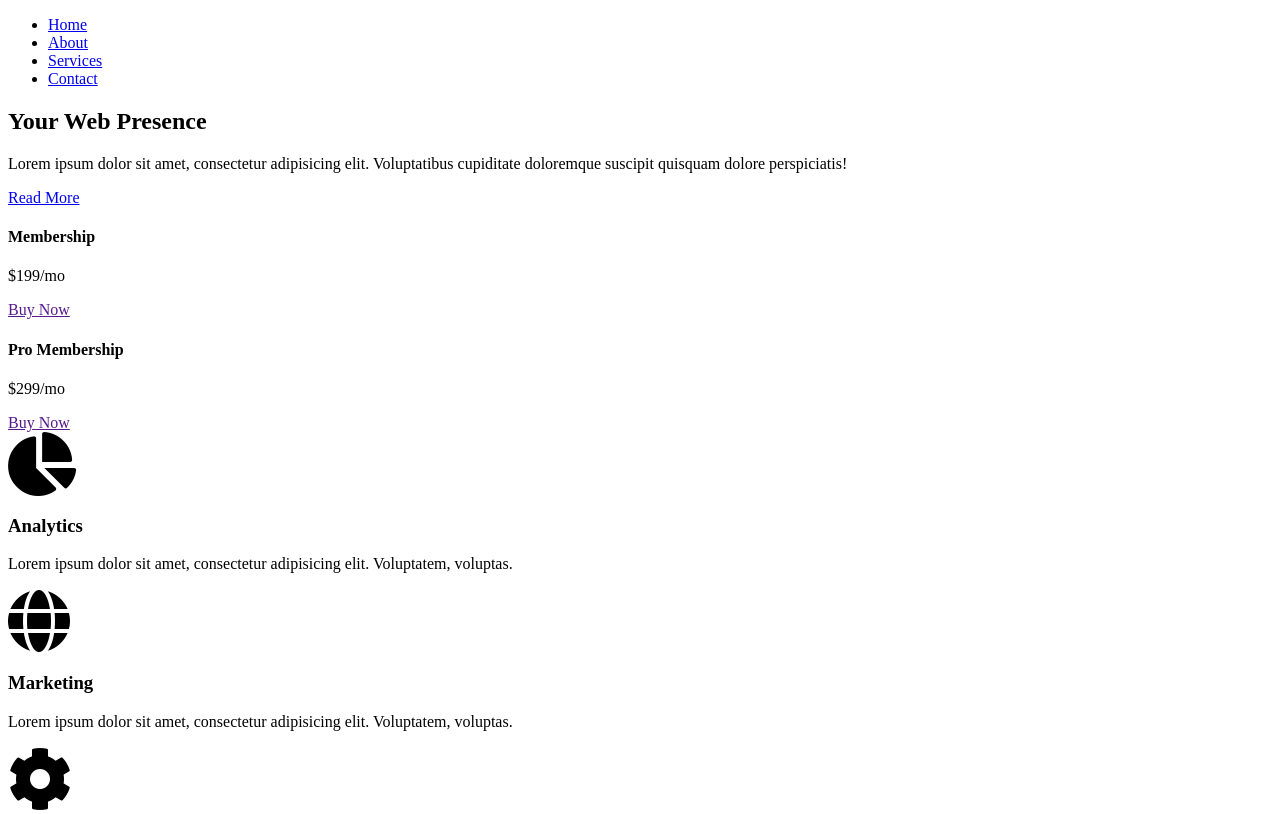
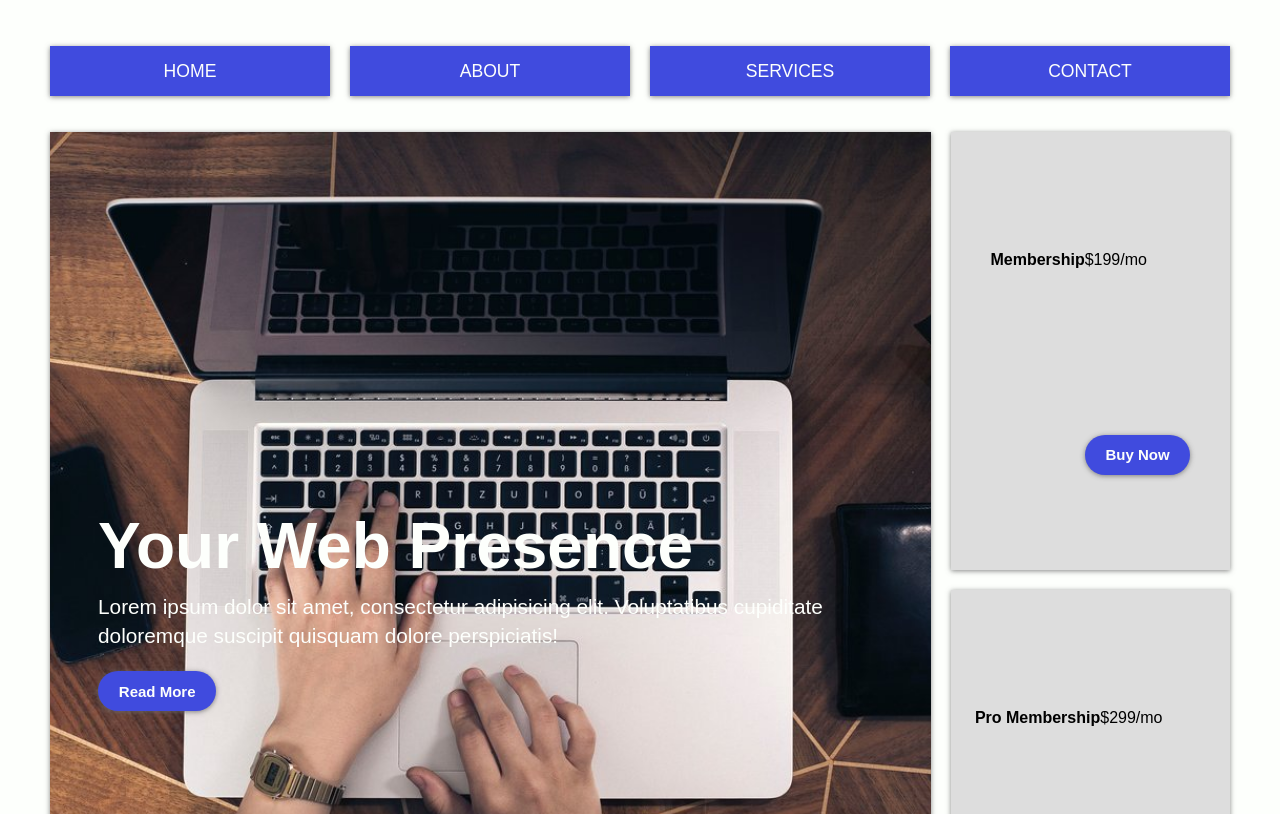
Before and after one commit to thayy29/Moroty, a plain HTML site: page index.html in a window 1280 px wide. Shown: the top 814 px of the page. Drawn offline with Linux system fonts and the light colour scheme.

Commit message:
css doing well

```diff
--- a/style.css
+++ b/style.css
@@ -1,3 +1,142 @@
 @-ms-viewport{
   width: device-width;
 }
+
+/* CSS Variables */
+:root {
+  --primary: #ddd;
+  --dark: #000;
+  --light: #FDFFFC;
+  --fanta: #404BDE;
+  --shadow: 0 1px 5px rgba(104, 104, 104, 0.8);
+}
+
+html {
+  box-sizing: border-box;
+  font-family: Arial, Helvetica, sans-serif;
+  color: var(--dark);
+}
+
+body {
+  background: var(--light);
+  margin: 30px 50px;
+  line-height: 1.4;
+}
+
+.btn {
+  background: var(--fanta);
+  color: var(--light);
+  padding: 0.6rem 1.3rem;
+  text-decoration: none;
+  border: 0;
+  border-radius: 50px!important;
+  box-shadow: var(--shadow);
+  font-weight: 600;
+  font-size: 15px;
+}
+
+.btn:hover {
+  background: var(--light);
+  color: var(--fanta);
+  transition: all 0.4s ease-in-out;
+  border: 1px solid var(--dark);
+}
+
+img {
+  max-width: 100%;
+}
+
+.wrapper  {
+  display: grid;
+  grid-gap: 20px;
+}
+
+/* Navigation */
+
+.main-nav ul {
+  display: grid;
+  grid-gap: 20px;
+  padding: 0;
+  list-style-type: none;
+  grid-template-columns: repeat(4, 1fr);
+}
+
+
+.main-nav a {
+  background: var(--fanta);
+  display: block;
+  text-decoration: none;
+  padding: 0.8rem;
+  text-align: center;
+  color: var(--light);
+  text-transform: uppercase;
+  font-size: 1.1rem;
+  box-shadow: var(--shadow);
+}
+
+
+.main-nav a:hover {
+  background: var(--dark);
+  color: var(--fanta);
+  transition: all 0.4s ease-in-out;
+}
+
+
+/*  Top Container */
+
+.top-container {
+  display: grid;
+  grid-gap: 20px;
+  grid-template-areas:
+  'showcase showcase top-box-a'
+  'showcase showcase top-box-b';
+}
+
+/* Showcase */
+
+.showcase {
+  grid-area: showcase;
+  min-height: 800px;
+  background: url(img/comp.jpg);
+  background-size: cover;
+  background-position: center;
+  padding: 3rem;
+  display: flex;
+  flex-direction: column;
+  align-items: start;
+  justify-content: center;
+  box-shadow: var(--shadow);
+}
+
+
+.showcase h1 {
+  font-size: 4rem;
+  margin-bottom: 0;
+  color: var(--light);
+}
+
+
+.showcase p {
+  font-size: 1.3rem;
+  margin-top: 0;
+  color: var(--light);
+}
+
+/* Top Box  */
+
+.top-box {
+  background: var(--primary);
+  display: grid;
+  align-items: center;
+  justify-content: center;
+  box-shadow: var(--shadow);
+  padding: 1.5rem;
+}
+
+.top-box a {
+  grid-area: top-box-a;
+}
+
+.top-box b {
+  grid-area: top-box-b;
+}
```
Also changed, not shown: img/comp.jpg (added), img/compp.jpg (added), img/webb.jpg (added), index.html (line endings or trailing spaces).
